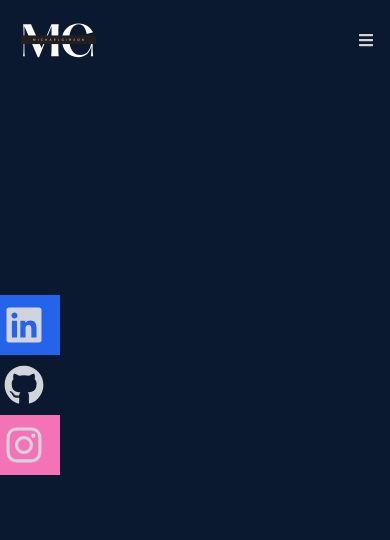
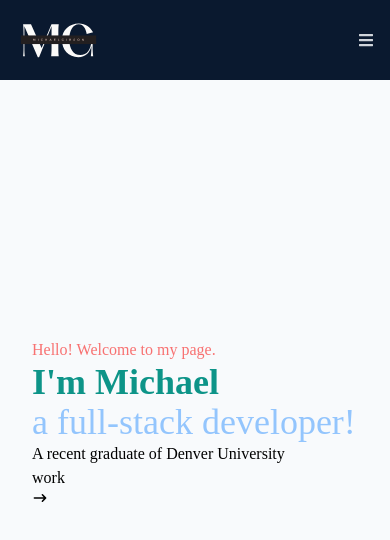
Before and after one commit to mlgibson8/Michael_Portfolio, a React (Create React App) app: page / in a window 390 px wide. Shown: the top 540 px of the page. Built offline with nearby package versions, Linux system fonts and the light colour scheme.

Commit message:
filling out home

```diff
--- a/src/components/Home.jsx
+++ b/src/components/Home.jsx
@@ -2,7 +2,19 @@ import React from 'react'
 import {HiArrowNarrowRight} from 'react-icons/hi'
 const Home = () => {
   return (
-    <div className='w-full h-screen bg-[#0a192f]'></div>
+
+    <div name="home" className='w-full h-screen bg-[#0a192f]'>
+    {/* container */}
+    <div className='max-w-[1000px] mx-auto px-8 flex flex-col justify-center h-full bg-slate-50'>
+      <p className='text-red-400'>Hello! Welcome to my page.</p>
+      <h1 className='text-4xl sm:text-7xl font-bold text-teal-600'>I'm Michael</h1>
+      <h2 className='text-4xl sm:text-7xl font bold text-blue-300'> a full-stack developer!</h2>
+      <p>A recent graduate of Denver University</p>
+      <div>
+        <button>work <HiArrowNarrowRight /></button>
+      </div>
+    </div>
+    </div>
   )
 }
 
--- a/src/components/Navbar.jsx
+++ b/src/components/Navbar.jsx
@@ -36,21 +36,28 @@ const Navbar = () => {
     </ul>
 
 {/* socials */}
-<div className='flex fixed flex-col top-[35%] left-0'>
+<div className='hidden lg:flex fixed flex-col top-[35%] left-0'>
 <ul>
     <li className='w-[160px] h-[60px] flex justify-between items-center ml-[-100px] hover:ml-[-10px] duration-300 bg-blue-600'>
     <a className='flex justify-between items-center w-full text-grey-300'
     href='/'>LinkedIn <FaLinkedin size={40} /></a>
     </li>
-    <li className='w-[160px] h-[60px] flex justify-between items-center ml-[-100px] hover:ml-[-10px] duration-300 bg-black-600'>
+    <li className='w-[160px] h-[60px] flex justify-between items-center ml-[-100px] hover:ml-[-10px] duration-300 bg-purple-900'>
     <a className='flex justify-between items-center w-full text-grey-300'
     href='/'>GitHub <FaGithub size={40} /></a>
     </li>
-    <li className='w-[160px] h-[60px] flex justify-between items-center ml-[-100px] hover:ml-[-10px] duration-300 bg-pink-400'>
+    <li className='w-[160px] h-[60px] flex justify-between items-center ml-[-100px] hover:ml-[-10px] duration-300 bg-purple-500'>
     <a className='flex justify-between items-center w-full text-grey-300'
-    href='/'>Instagram <FaInstagram size={40} /></a>
+    href='/'>Insta <FaInstagram size={40} /></a>
     </li>
-
+    <li className='w-[160px] h-[60px] flex justify-between items-center ml-[-100px] hover:ml-[-10px] duration-300 bg-amber-700'>
+    <a className='flex justify-between items-center w-full text-grey-300'
+    href='/'>Email <HiOutlineMail size={40} /></a>
+    </li>
+    <li className='w-[160px] h-[60px] flex justify-between items-center ml-[-100px] hover:ml-[-10px] duration-300 bg-red-400'>
+    <a className='flex justify-between items-center w-full text-grey-300'
+    href='/'>Resume <BsFillPersonLinesFill size={40} /></a>
+    </li>
 </ul>
 </div>
 
```
